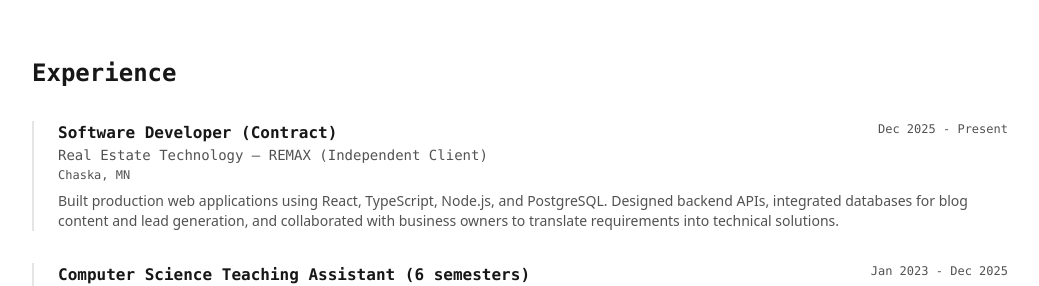
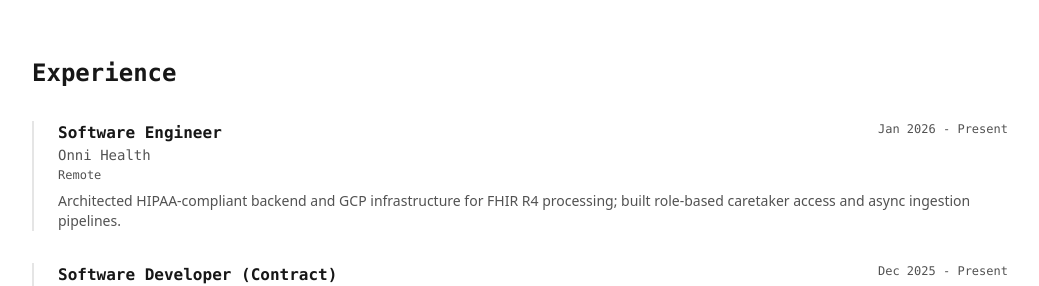
Before and after one commit to ejhover/ejhover.github.io, a Next.js app: page / in a window 1280 px wide. Shown: the part 820-1106 px from the top of the page, without its empty margins (120-1159 px from the left). Built offline with nearby package versions, Linux system fonts and the light colour scheme.

Commit message:
adding new work experience

```diff
--- a/src/pages/index.jsx
+++ b/src/pages/index.jsx
@@ -55,6 +55,14 @@ export default function Portfolio() {
   ];
 
   const experience = [
+    {
+      role: "Software Engineer",
+      company: "Onni Health",
+      location: "Remote",
+      period: "Jan 2026 - Present",
+      description:
+        "Architected HIPAA-compliant backend and GCP infrastructure for FHIR R4 processing; built role-based caretaker access and async ingestion pipelines.",
+    },
     {
       role: "Software Developer (Contract)",
       company: "Real Estate Technology — REMAX (Independent Client)",
@@ -406,14 +414,14 @@ export default function Portfolio() {
           <h2 className="text-2xl font-mono font-bold mb-4">Resume</h2>
           <div className="mb-4 flex gap-4">
             <a
-              href="https://docs.google.com/document/d/17Xn1xGJ9gcJJTIxmYmCLU3c0YjkV7ywOep8bdCrsGHA/export?format=pdf"
+              href="https://docs.google.com/document/d/1iZi4MhSzDsPli5Oj7JDRJx8zl6-f_TGJ1c0lgOxBFKA/export?format=pdf"
               download="Emmet_Hoversten_Resume.pdf"
               className={`${accent} ${accentText} px-4 py-2 text-sm font-mono flex items-center gap-2 hover:opacity-80 transition-opacity`}
             >
               <Download size={16} /> Download PDF
             </a>
             <a
-              href="https://docs.google.com/document/d/17Xn1xGJ9gcJJTIxmYmCLU3c0YjkV7ywOep8bdCrsGHA/edit"
+              href="https://docs.google.com/document/d/1iZi4MhSzDsPli5Oj7JDRJx8zl6-f_TGJ1c0lgOxBFKA/view?usp=sharing"
               target="_blank"
               rel="noopener noreferrer"
               className={`border ${border} px-4 py-2 text-sm font-mono flex items-center gap-2 hover:bg-opacity-5 hover:bg-current transition-colors`}
@@ -423,7 +431,7 @@ export default function Portfolio() {
           </div>
           <div className={`border ${border} overflow-hidden`}>
             <iframe
-              src="https://docs.google.com/document/d/17Xn1xGJ9gcJJTIxmYmCLU3c0YjkV7ywOep8bdCrsGHA/preview"
+              src="https://docs.google.com/document/d/1iZi4MhSzDsPli5Oj7JDRJx8zl6-f_TGJ1c0lgOxBFKA/preview"
               className={`w-full h-[800px] bg-white ${darkiFrame}`}
               title="Resume"
             />
```
